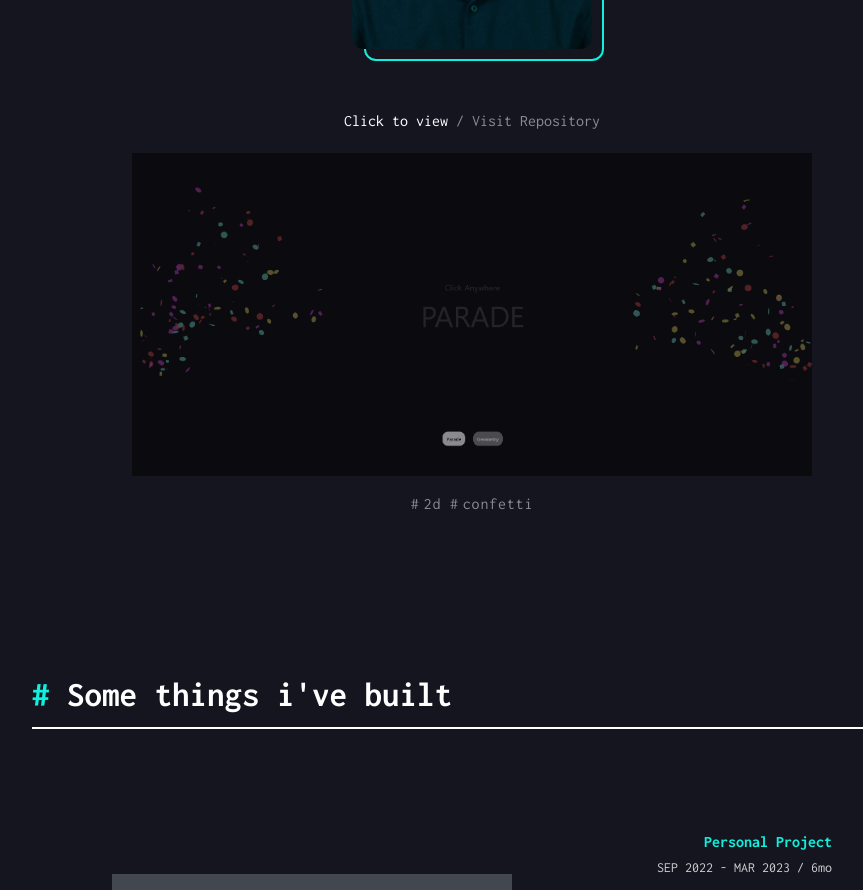
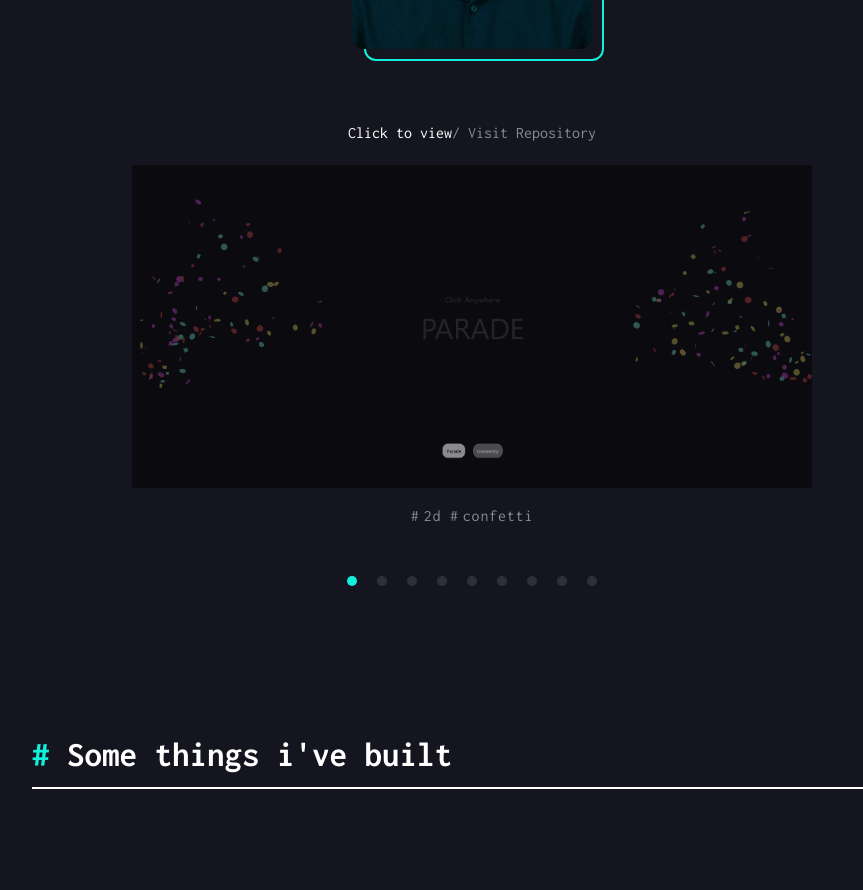
Before and after one commit to jinbokk/portfolio-v1, a Next.js app: page / in a window 1280 px wide. Shown: the part 1657-2547 px from the top of the page, without its empty margins (168-1031 px from the left). Built offline with nearby package versions, Linux system fonts and the light colour scheme; grey boxes are pictures that could not be loaded.

Commit message:
swiper pagination added

```diff
--- a/src/app/components/landing/AboutMe.tsx
+++ b/src/app/components/landing/AboutMe.tsx
@@ -2,6 +2,7 @@ import Image from "next/image";
 import profilePic from "/public/images/profile_image_1.png";
 import ThreeJS from "./ThreeJS";
 import { Swiper, SwiperSlide } from 'swiper/react';
+import { Pagination } from "swiper/modules"
 import 'swiper/css';
 import 'swiper/css/pagination';
 import 'swiper/css/scrollbar';
@@ -100,21 +101,26 @@ export default function AboutMe() {
 
       {/* <div className="w-full h-[40vh] mt-10 border-4 border-gray rounded-3xl"><ThreeJS /></div> */}
 
-      <div className="w-full lg:px-20 mt-5">
-        <div className="text-center">Click to view      <a
-          className="opacity-50 hover:opacity-100 duration-300"
-          href="https://github.com/jinbokk/3D-study"
-          target="_blank"
-        >/ Visit Repository</a></div>
+      <div className="w-full lg:px-20 mt-8">
+        <div className="text-center">Click to view
+          <a
+            className="opacity-50 hover:opacity-100 duration-300"
+            href="https://github.com/jinbokk/3D-study"
+            target="_blank"
+          >/ Visit Repository</a>
+        </div>
         <Swiper
+          modules={[Pagination]}
           spaceBetween={0}
           slidesPerView={1}
-          pagination={
-            {
-              el: '.swiper-pagination',
-              type: 'bullets',
-            }
-          }
+          pagination={{ clickable: true }}
+          style={{
+            "--swiper-pagination-color": "rgb(16, 240, 221)",
+            "--swiper-pagination-bullet-inactive-color": "#999999",
+            "--swiper-pagination-bullet-inactive-opacity": "0.2",
+            "--swiper-pagination-bullet-size": "10px",
+            "--swiper-pagination-bullet-horizontal-gap": "10px"
+          }}
           breakpoints={
             {
               1391: {
@@ -125,7 +131,7 @@ export default function AboutMe() {
         >
           {images.map((image, index) => {
             return (
-              <SwiperSlide key={index} className="p-5">
+              <SwiperSlide key={index} className="p-5 lg:mb-12 mb-8">
                 <Image width={1000} height={500} priority src={`/images/threejs/${image.dimension}-${image.title}.png`} alt=""
                   className="peer cursor-pointer opacity-50 hover:opacity-100 hover:scale-105 transition ease-out duration-500" onClick={() => {
                     window.open(
```
